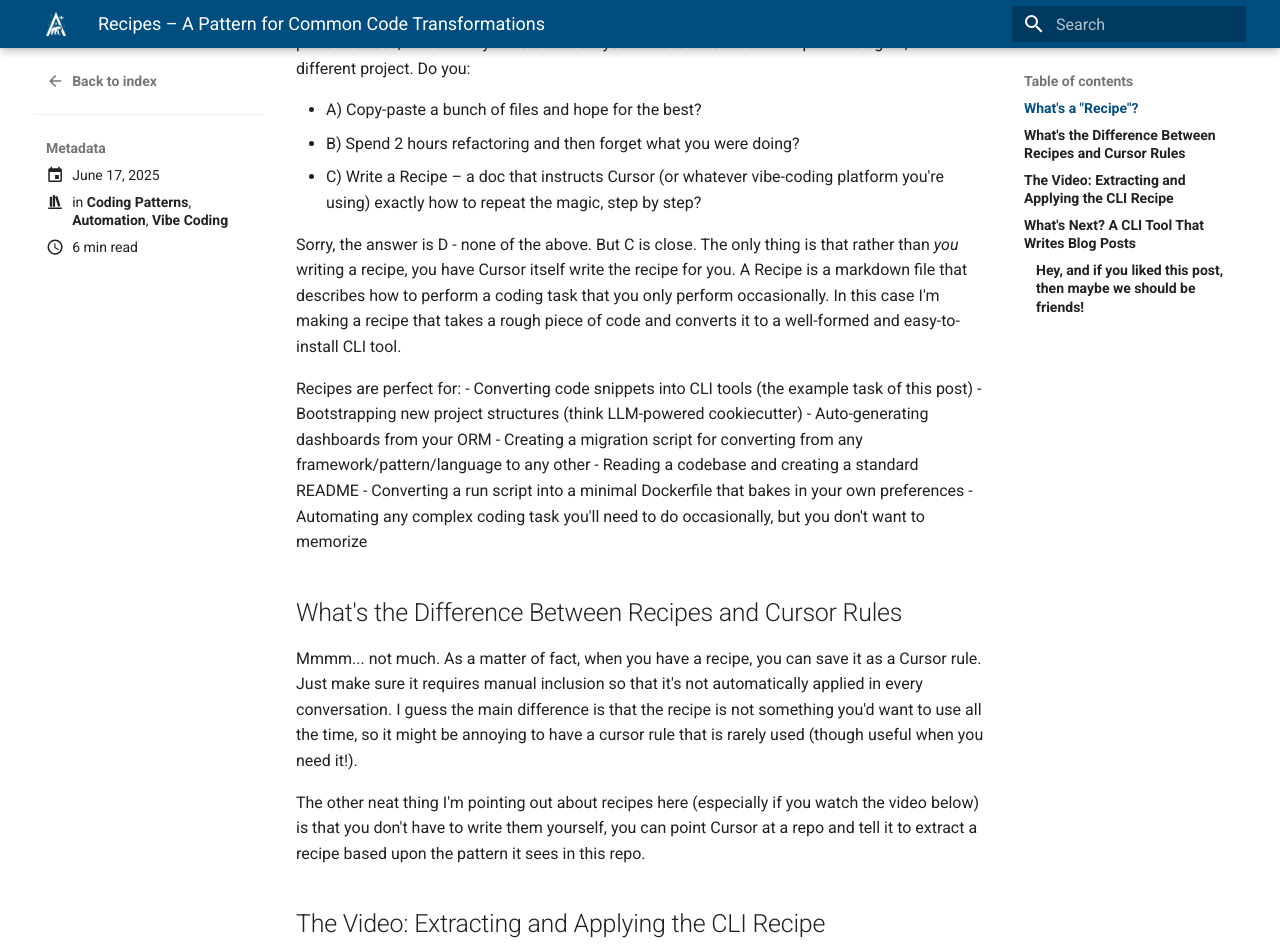
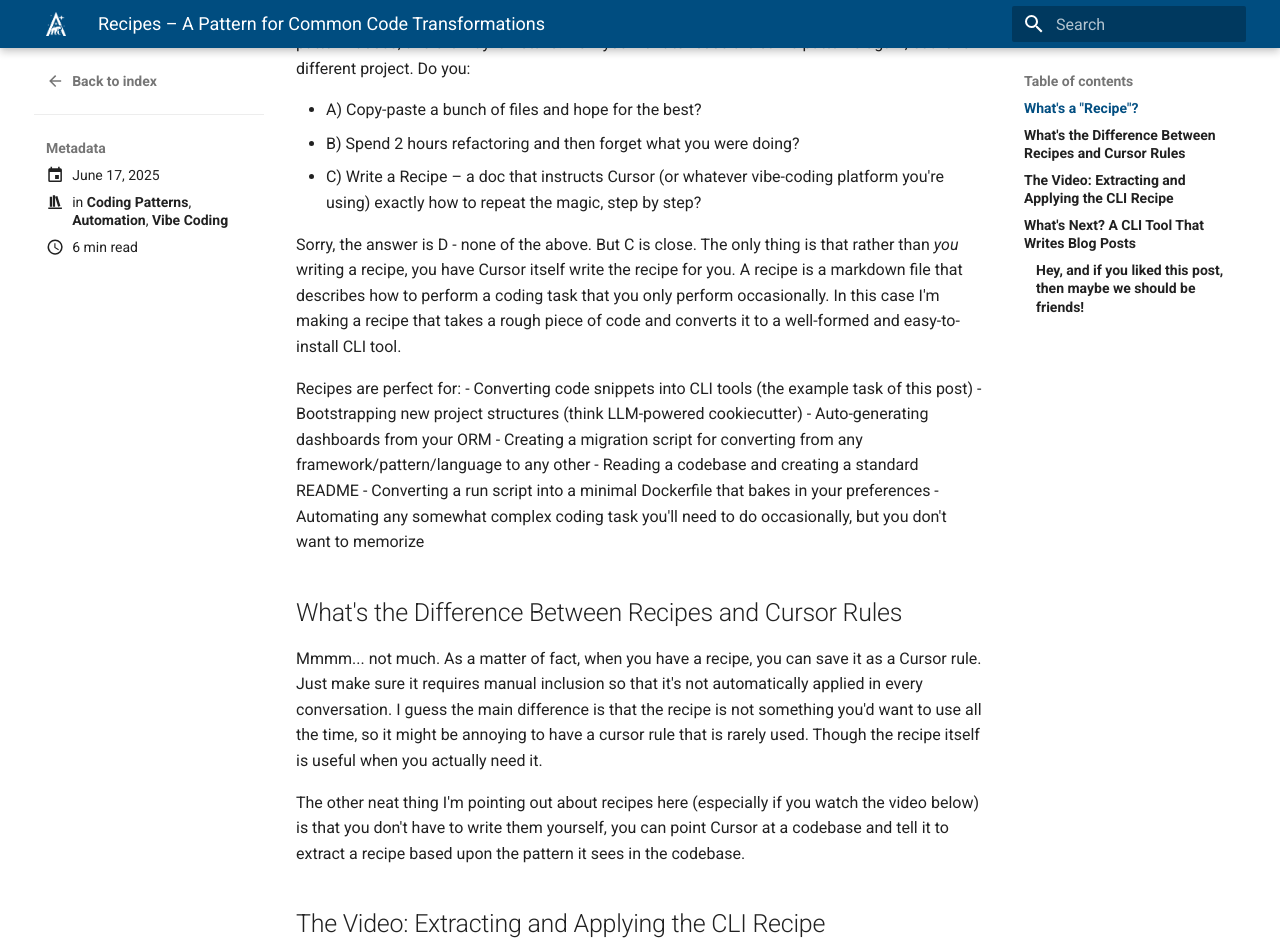
Before and after one commit to arcturus-labs/blog, an MkDocs documentation site: the page built from docs/blog/posts/recipes_for_code_transformation.md, in a window 1280 px wide and 1400 px high, scrolled down 928 px. Shown: the top 952 px of the window. Built offline with MkDocs 1.6.1 and Material for MkDocs 9.7.7, drawn with Linux system fonts in a browser that asks for light colours; some of the changed text lies outside the part shown.

Commit message:
adjusted text

```diff
--- a/docs/blog/posts/recipes_for_code_transformation.md
+++ b/docs/blog/posts/recipes_for_code_transformation.md
@@ -10,7 +10,7 @@
 ---
 
 
-I did a thing. A very silly, very meta thing. I vibe-coded a CLI tool that summarizes YouTube videos, _recorded myself making the tool_, and then used the tool to summarize the video of me making the tool. And now, dear reader, you are reading a blog post that was largely generated from that summary. If you're not dizzy yet, you will be by the end of this post.
+I did a thing. A very silly, very meta thing. I vibe-coded a CLI tool that summarizes YouTube videos, _recorded myself making the tool_, and then used the tool to summarize the video of me making the tool. And now, dear reader, you are reading a blog post that was largely generated from that summary.
 
 But the real star of the show isn't the tool, or the video, it's the **Recipe Pattern** – a way to encapsulate repetitive coding work into a one-off, reusable doc.
 
@@ -28,7 +28,7 @@
 - B) Spend 2 hours refactoring and then forget what you were doing?
 - C) Write a Recipe – a doc that instructs Cursor (or whatever vibe-coding platform you're using) exactly how to repeat the magic, step by step?
 
-Sorry, the answer is D - none of the above. But C is close. The only thing is that rather than _you_ writing a recipe, you have Cursor itself write the recipe for you. A Recipe is a markdown file that describes how to perform a coding task that you only perform occasionally. In this case I'm making a recipe that takes a rough piece of code and converts it to a well-formed and easy-to-install CLI tool.
+Sorry, the answer is D - none of the above. But C is close. The only thing is that rather than _you_ writing a recipe, you have Cursor itself write the recipe for you. A recipe is a markdown file that describes how to perform a coding task that you only perform occasionally. In this case I'm making a recipe that takes a rough piece of code and converts it to a well-formed and easy-to-install CLI tool.
 
 Recipes are perfect for:
 - Converting code snippets into CLI tools (the example task of this post)
@@ -36,18 +36,18 @@
 - Auto-generating dashboards from your ORM
 - Creating a migration script for converting from any framework/pattern/language to any other
 - Reading a codebase and creating a standard README
-- Converting a run script into a minimal Dockerfile that bakes in your own preferences
-- Automating any complex coding task you'll need to do occasionally, but you don't want to memorize
+- Converting a run script into a minimal Dockerfile that bakes in your preferences
+- Automating any somewhat complex coding task you'll need to do occasionally, but you don't want to memorize
 
 ## What's the Difference Between Recipes and Cursor Rules
 
-Mmmm... not much. As a matter of fact, when you have a recipe, you can save it as a Cursor rule. Just make sure it requires manual inclusion so that it's not automatically applied in every conversation. I guess the main difference is that the recipe is not something you'd want to use all the time, so it might be annoying to have a cursor rule that is rarely used (though useful when you need it!).
+Mmmm... not much. As a matter of fact, when you have a recipe, you can save it as a Cursor rule. Just make sure it requires manual inclusion so that it's not automatically applied in every conversation. I guess the main difference is that the recipe is not something you'd want to use all the time, so it might be annoying to have a cursor rule that is rarely used. Though the recipe itself is useful when you actually need it.
 
-The other neat thing I'm pointing out about recipes here (especially if you watch the video below) is that you don't have to write them yourself, you can point Cursor at a repo and tell it to extract a recipe based upon the pattern it sees in this repo.
+The other neat thing I'm pointing out about recipes here (especially if you watch the video below) is that you don't have to write them yourself, you can point Cursor at a codebase and tell it to extract a recipe based upon the pattern it sees in the codebase.
 
 ## The Video: Extracting and Applying the CLI Recipe
 
-Now... back to that video. If you watch it, it shows the process of extracting a reusable CLI recipe from an existing repo that had a well-structured pattern for CLI tools. I then applied this recipe to another repo that originally just had a Jupyter notebook for summarizing YouTube videos, turning it into a proper CLI tool. The cool part is how straightforward it was to extract the recipe, and how it can now be used to quickly convert future repos or code snippets into fully functional CLI tools.
+Now... back to that video. If you watch it, it shows the process of extracting a reusable CLI recipe from an existing codebase that had a well-structured pattern for CLI tools. I then applied this recipe to another codebase that originally just had a Jupyter notebook for summarizing YouTube videos, turning it into a proper CLI tool. The cool part is how straightforward it was to extract the recipe, and how it can now be used to quickly convert future codebase or code snippets into fully functional CLI tools.
 
 So without further adieu, here is the video. As usual - no cuts, no edits. See me in all my glory.
 <figure markdown="span" style="width: 100%; max-width: 1200px; margin: 0 auto;">
```
Also changed, not shown: other parts of docs/blog/posts/recipes_for_code_transformation.md (+1 -1 lines).
